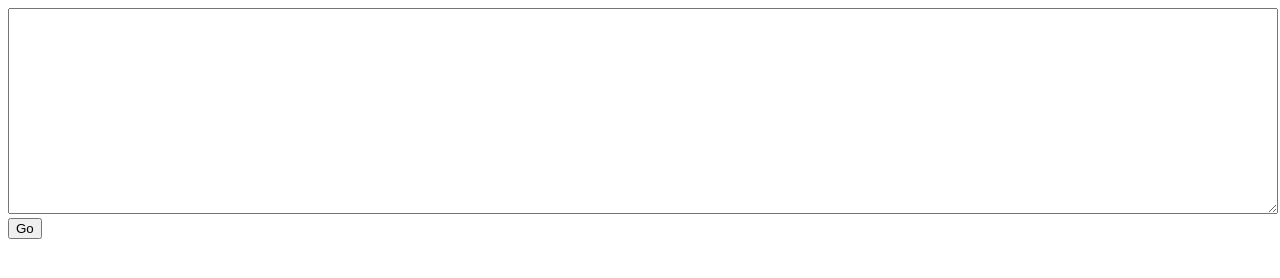
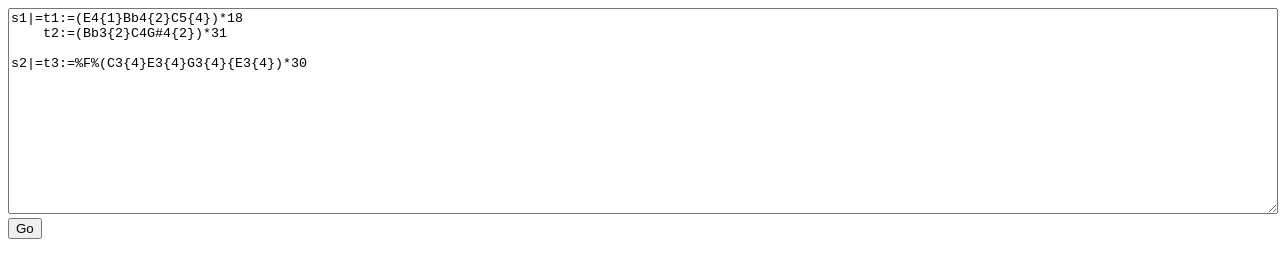
Before and after one commit to davidmilligan/MusE, a plain HTML site: page index.html in a window 1280 px wide. Drawn offline with Linux system fonts and the light colour scheme.

Commit message:
add some example code

```diff
--- a/index.html
+++ b/index.html
@@ -22,7 +22,10 @@
 
 <body>
     <div>
-        <textarea id="code"></textarea>
+        <textarea id="code">s1|=t1:=(E4{1}Bb4{2}C5{4})*18
+    t2:=(Bb3{2}C4G#4{2})*31
+
+s2|=t3:=%F%(C3{4}E3{4}G3{4}{E3{4})*30</textarea>
         <button onclick="muse.parse(document.getElementById('code').value,document.getElementById('music'));">Go</button>
         <div id="stderr"></div>
     </div>
```
